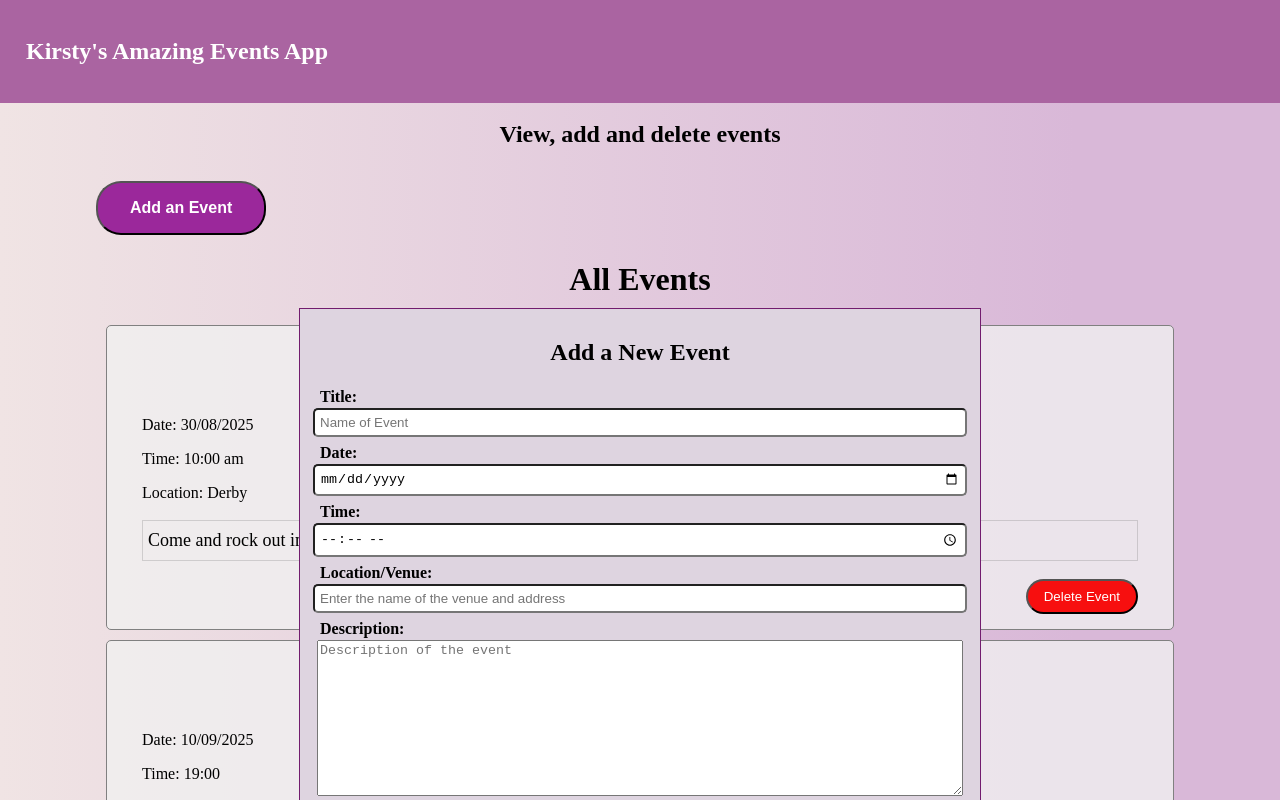
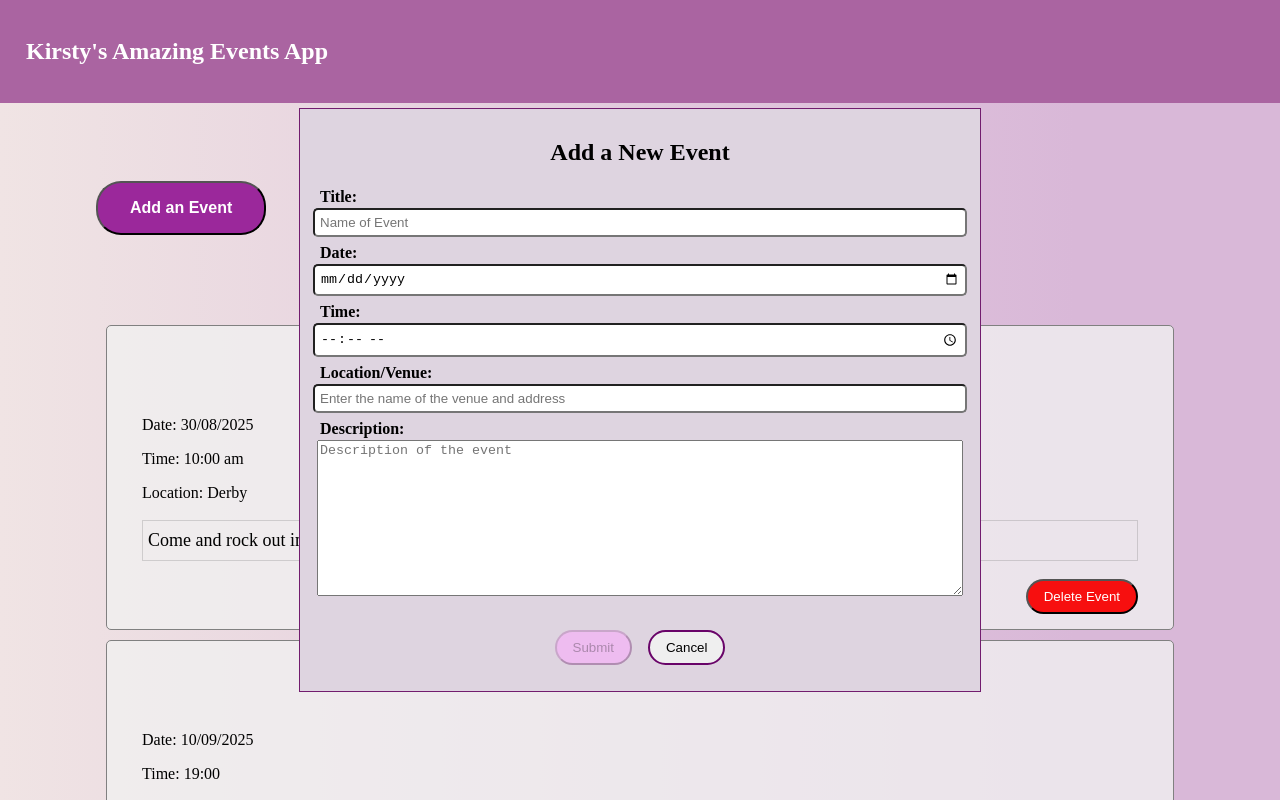
Before and after one commit to swamphobbit22/MAB, an Angular app: page / in a window 1280 px wide. Both pictures are taken after a click on the button "Add an Event". Shown: the top 800 px of the page. Built offline with nearby package versions, Linux system fonts and the light colour scheme.

Commit message:
css updated

```diff
--- a/src/app/home/home.component.css
+++ b/src/app/home/home.component.css
@@ -34,7 +34,7 @@
 
  .modal-popup{
   position: fixed;
-  top: 25%;
+  top: 0;
   left: 0;
   width: 100%;
   height: 100%;
```
